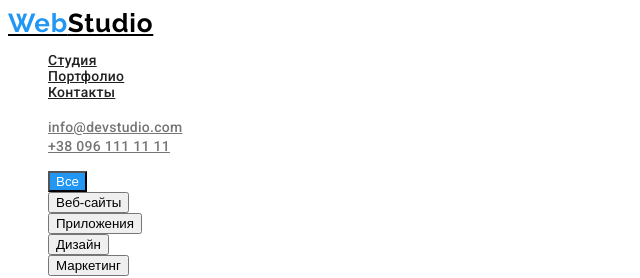
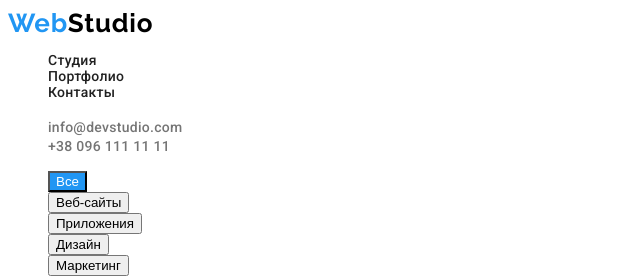
Before and after one commit to RomanSRDK/goit-markup-hw-02, a plain HTML site: page portfolio.html in a window 1280 px wide. Shown: the top 278 px of the page, 0-640 px from the left. Drawn offline with Linux system fonts and the light colour scheme.

Commit message:
Добавляет styles

```diff
--- a/css/styles.css
+++ b/css/styles.css
@@ -9,6 +9,11 @@ body {
     color: var(--primary-text-color);
     font-family: Roboto, sans-serif;
     font-style: normal;
+}
+
+/* Убираем подчёркивание */
+a {
+    text-decoration: none;
 }
 
 /* Скрывает h2 в секции "Особенности" */
@@ -50,6 +55,9 @@ h2 {
 .button {
     background-color: #2196F3;
     color: #ffffff;
+}
+
+button {cursor: pointer;
 }
 
 button:hover {
```
